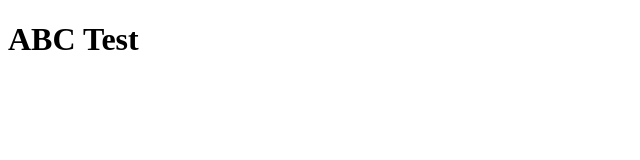
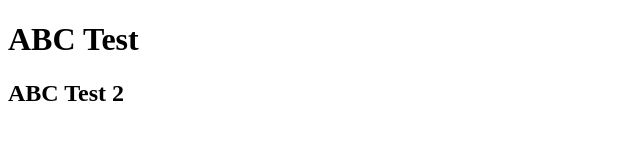
Before and after one commit to Vaidehi0405/Test-Crisp-Chatbot, a plain HTML site: page index.html in a window 1280 px wide. Shown: the whole page, without its empty margins (0-640 px from the left). Drawn offline with Linux system fonts and the light colour scheme.

Commit message:
update homepage2

```diff
--- a/index.html
+++ b/index.html
@@ -8,6 +8,6 @@
   </head>
   <body>
     <h1>ABC Test</h1>
-
+    <h2>ABC Test 2 </h2>
   </body>
 </html>
```
